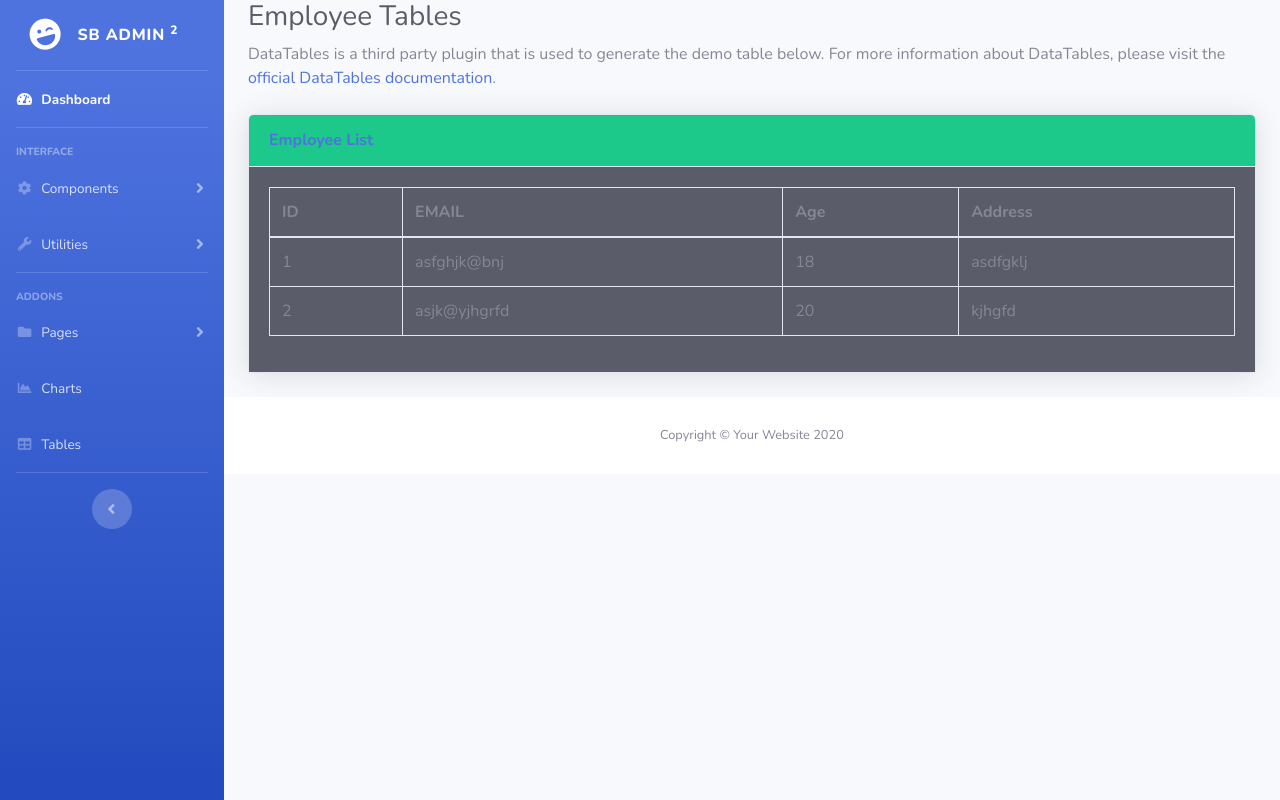
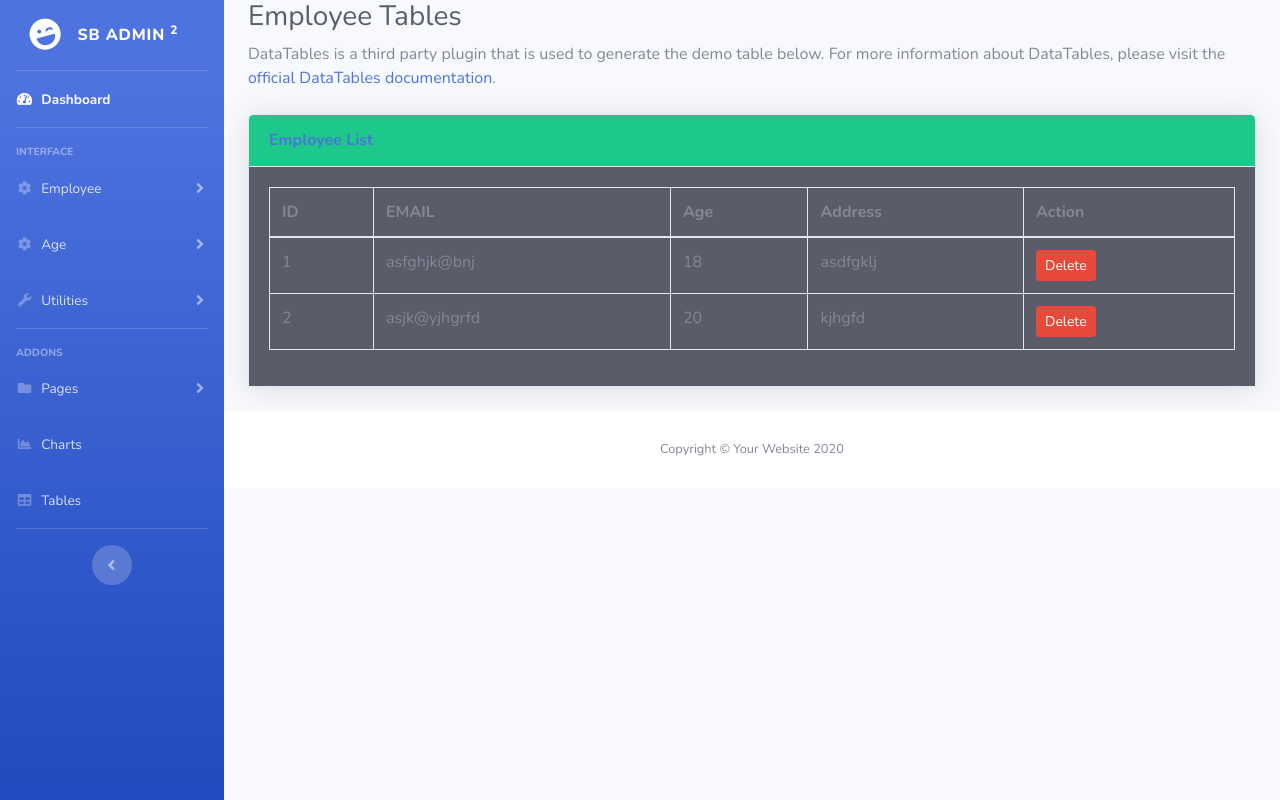
Before and after one commit to mar-babu/share_teach_php, a PHP site: page /view.php in a window 1280 px wide. Run offline with PHP 8.4, Linux system fonts and the light colour scheme; data comes from the database, SQL or seed files in the repository.

Commit message:
delete and get age from age table

```diff
--- a/header.php
+++ b/header.php
@@ -60,13 +60,29 @@
           <li class="nav-item">
               <a class="nav-link collapsed" href="#" data-toggle="collapse" data-target="#collapseTwo" aria-expanded="true" aria-controls="collapseTwo">
                   <i class="fas fa-fw fa-cog"></i>
-                  <span>Components</span>
+                  <span>Employee</span>
               </a>
               <div id="collapseTwo" class="collapse" aria-labelledby="headingTwo" data-parent="#accordionSidebar">
                   <div class="bg-white py-2 collapse-inner rounded">
                       <h6 class="collapse-header">Custom Components:</h6>
                       <a class="collapse-item" href="employee.php">Add Employee</a>
-                      <a class="collapse-item" href="view.php">View</a>
+                      <a class="collapse-item" href="view.php">View Employee</a>
+                      <a class="collapse-item" href="">Update</a>
+<!--                      <a class="collapse-item" href="buttons.html">Buttons</a>-->
+<!--                      <a class="collapse-item" href="cards.html">Cards</a>-->
+                  </div>
+              </div>
+          </li>
+          <li class="nav-item">
+              <a class="nav-link collapsed" href="#" data-toggle="collapse" data-target="#collapseTwo" aria-expanded="true" aria-controls="collapseTwo">
+                  <i class="fas fa-fw fa-cog"></i>
+                  <span>Age</span>
+              </a>
+              <div id="collapseTwo" class="collapse" aria-labelledby="headingTwo" data-parent="#accordionSidebar">
+                  <div class="bg-white py-2 collapse-inner rounded">
+                      <h6 class="collapse-header">Custom Components:</h6>
+                      <a class="collapse-item" href="employee.php">Add Age</a>
+                      <a class="collapse-item" href="view.php">View Age</a>
                       <a class="collapse-item" href="">Update</a>
 <!--                      <a class="collapse-item" href="buttons.html">Buttons</a>-->
 <!--                      <a class="collapse-item" href="cards.html">Cards</a>-->
--- a/view.php
+++ b/view.php
@@ -27,6 +27,7 @@ $query = mysqli_query($mysqli,$sql);
                             <th>EMAIL</th>
                             <th>Age</th>
                             <th>Address</th>
+                            <th>Action</th>
                         </tr>
                         </thead>
                         <tbody>
@@ -36,6 +37,10 @@ $query = mysqli_query($mysqli,$sql);
                             <td><?php echo $data['email']; ?></td>
                             <td><?php echo $data['age']; ?></td>
                             <td><?php echo $data['address']; ?></td>
+                            <td><a href="delete.php?id=<?php echo $data['id']; ?>" class="btn btn-danger btn-sm">
+                                    <span>Delete</span>
+                                </a>
+                            </td>
                         </tr>
                         <?php } ?>
                         </tbody>
```
Also changed, not shown: delete.php (added, +11 -0 lines), employee.php (+7 -3 lines).
